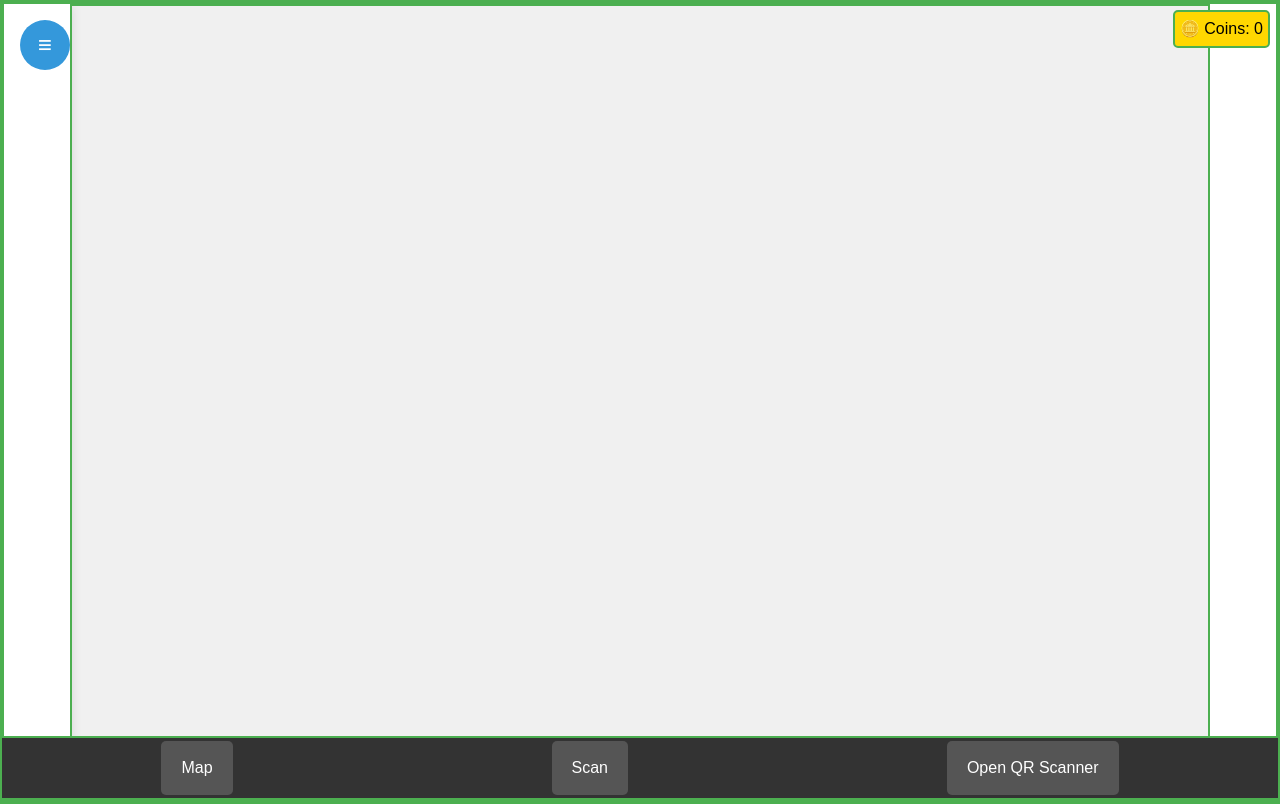
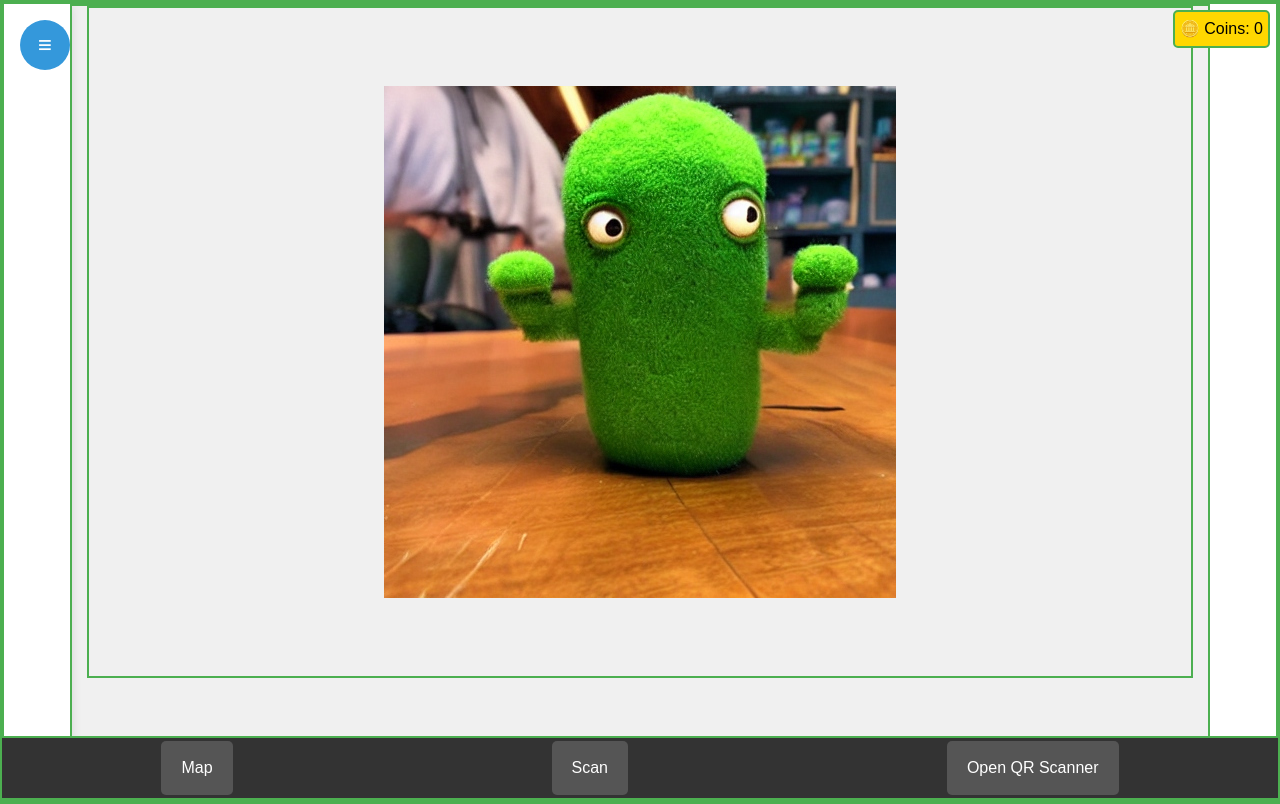
Before and after one commit to Yout-bit/GSE, a Django app: page /game in a window 1280 px wide. Run offline with Django 5.2, Linux system fonts and the light colour scheme; a user stored in the database is signed in; data comes from the database, SQL or seed files in the repository; some libraries are stand-ins or nearby versions.

Commit message:
Placeholder image

```diff
--- a/src/gseproject/templates/game/temp scan and main.html
+++ b/src/gseproject/templates/game/temp scan and main.html
@@ -130,20 +130,31 @@
     margin: 0;
 }
 
-  /* .top-right-number {
-    position: absolute;
-    top: 20px;
-    right: 20px;
-    background-color: red;
-    color: white;
-    padding: 5px 10px;
-    border-radius: 50%;
-  } */
+.central-element {
+    width: 100%;
+    height: 100%;
+    display: flex;
+    justify-content: center;
+    align-items: center;
+}
+
+.central-element img {
+    max-width: 100%;
+    max-height: 100%;
+    width: auto;
+    height: auto;
+}
+
 </style>
 </head>
 <body>
 
 <div class="container">
+  {% load static %}
+  <div class="central-element">
+    <img src="{% static 'images/output.jpg' %}" alt="placeholder" class="img-fluid">
+  </div>
+
   <div class="sub-session" id="subSession">
     <div style="width: 100%; height: 10%; border: none;"></div>
     <!-- Content of the sub session goes here -->
```
Also changed, not shown: src/gseproject/static/images/output.jpg (added).
